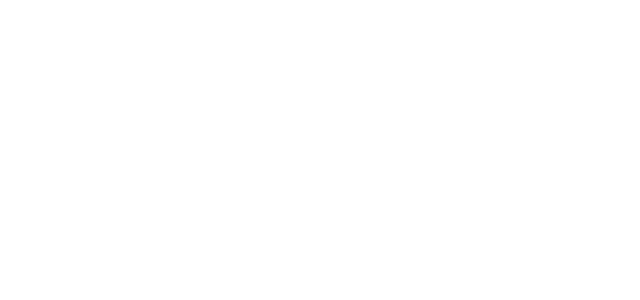
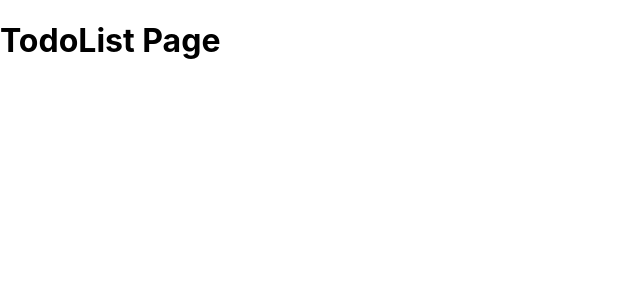
Before and after one commit to wanted-pre-onboarding-12th-11/pre-onboarding-12th-1-11, a React (Create React App) app: page /todo in a window 1280 px wide. Shown: the top 300 px of the page, without its empty margins (0-640 px from the left). Built offline with nearby package versions, Linux system fonts and the light colour scheme; the HTML template or start-up script is replaced by a standard one.

Commit message:
feat: TodoList 페이지 라우팅

```diff
--- a/src/App.tsx
+++ b/src/App.tsx
@@ -1,6 +1,7 @@
 import React from 'react';
 import { BrowserRouter, Navigate, Route, Routes } from 'react-router-dom';
 import ROUTES from './constants/routes';
+import TodoListPage from './pages/TodoList';
 
 function App() {
   return (
@@ -9,7 +10,7 @@
         <Route path='/' element={<Navigate to={ROUTES.TODO} />} />
         <Route path={ROUTES.SIGNIN} />
         <Route path={ROUTES.SIGNUP} />
-        <Route path={ROUTES.TODO} />
+        <Route path={ROUTES.TODO} element={<TodoListPage />} />
         <Route path='/*' element={<Navigate to={ROUTES.TODO} />} />
       </Routes>
     </BrowserRouter>
```
